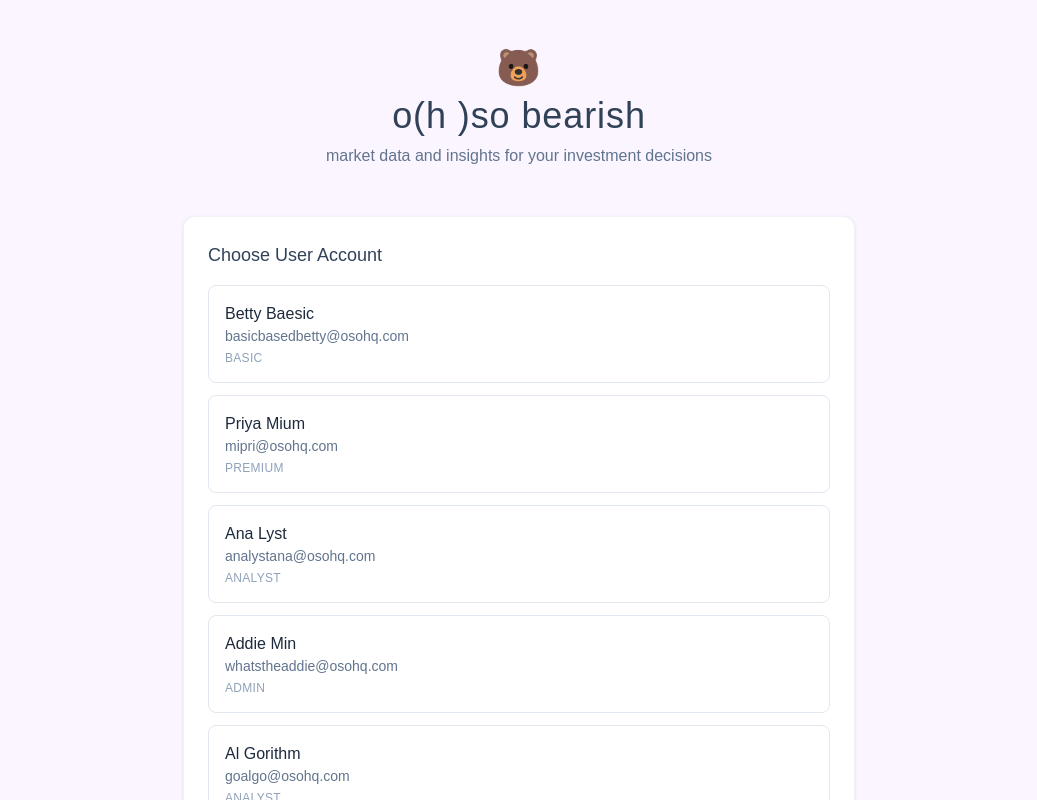
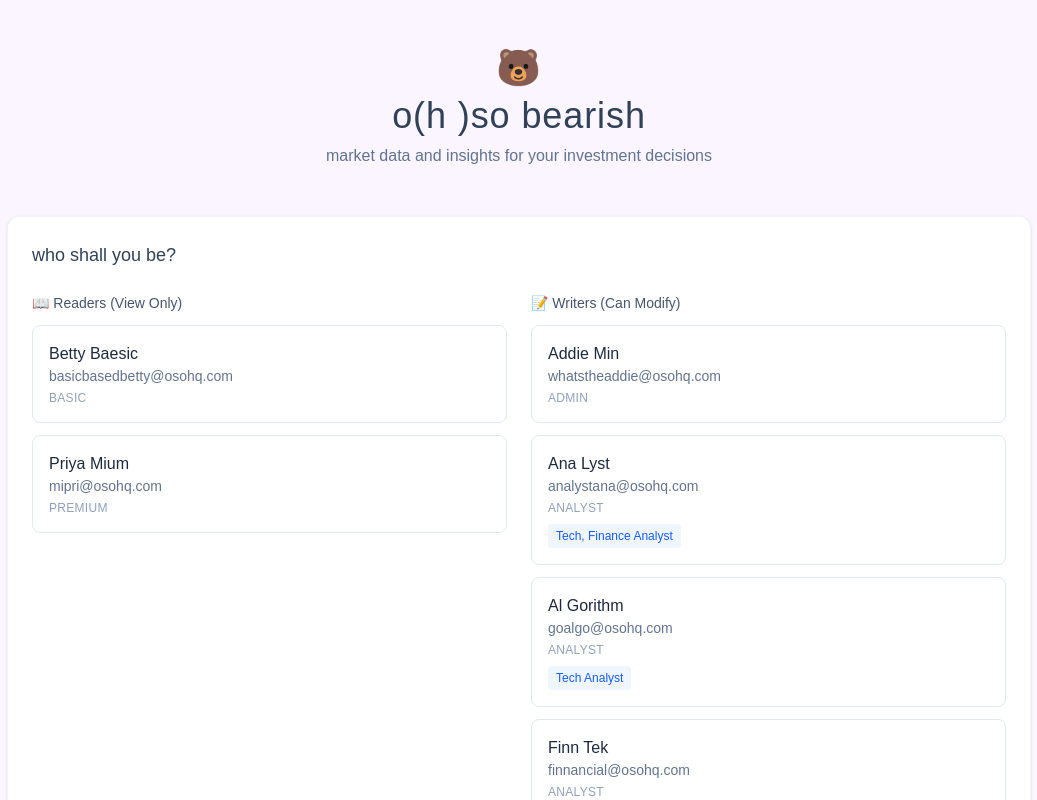
Before and after one commit to mkarroqe/oso-bearish, a Next.js app: page / in a window 1280 px wide. Shown: the top 800 px of the page, without its empty margins (121-1158 px from the left). Built offline with nearby package versions, Linux system fonts and the light colour scheme.

Commit message:
style: added tags to stock table, cols for users

```diff
--- a/app/page.tsx
+++ b/app/page.tsx
@@ -97,7 +97,7 @@ export default function Home() {
   if (!currentUser) {
     return (
       <div className="min-h-screen bg-purple-50 p-12">
-        <div className="max-w-2xl mx-auto">
+        <div className="max-w-5xl mx-auto">
           <div className="mb-12 text-center">
             <h1 className="text-4xl font-light text-slate-700 mb-2 tracking-wide">🐻</h1>
             <h1 className="text-4xl font-light text-slate-700 mb-2 tracking-wide">o(h )so bearish</h1>
@@ -111,7 +111,7 @@ export default function Home() {
 
   return (
     <div className="min-h-screen bg-purple-50 p-12">
-      <div className="max-w-7xl mx-auto">
+      <div className="max-w-full mx-auto px-4">
         <UserSwitcher />
 
         <div className="mb-8 text-center py-8 bg-blue-100 rounded-2xl shadow-sm border border-blue-200/50">
--- a/components/StockTable.tsx
+++ b/components/StockTable.tsx
@@ -63,6 +63,7 @@ export function StockTable({
             <tr className={sectionTitle ? "bg-slate-50/40 border-b border-slate-200/60" : "bg-slate-50/80 border-b border-slate-200/60"}>
               <th className="px-8 py-4 text-left font-medium text-slate-600 tracking-wide">Symbol</th>
               <th className="px-8 py-4 text-left font-medium text-slate-600 tracking-wide">Company</th>
+              <th className="px-8 py-4 text-left font-medium text-slate-600 tracking-wide">Tags</th>
               <th className="px-8 py-4 text-right font-medium text-slate-600 tracking-wide">Price</th>
               <th className="px-8 py-4 text-right font-medium text-slate-600 tracking-wide">Change</th>
               <th className="px-8 py-4 text-right font-medium text-slate-600 tracking-wide">Change %</th>
@@ -91,6 +92,22 @@ export function StockTable({
                     className="font-light text-left"
                     onUpdate={onStockUpdate || (() => {})}
                   />
+                </td>
+                <td className="px-8 py-4">
+                  <div className="flex gap-2">
+                    <span className="text-xs text-blue-600 bg-blue-50 px-2 py-1 rounded-full font-medium">
+                      {stock.industry}
+                    </span>
+                    {stock.isBasic ? (
+                      <span className="text-xs text-green-600 bg-green-50 px-2 py-1 rounded-full font-medium">
+                        Basic
+                      </span>
+                    ) : (
+                      <span className="text-xs text-orange-600 bg-orange-50 px-2 py-1 rounded-full font-medium">
+                        Premium
+                      </span>
+                    )}
+                  </div>
                 </td>
                 <td className="px-8 py-4 text-right font-mono text-slate-800 font-medium">
                   <EditableField
--- a/components/UserSwitcher.tsx
+++ b/components/UserSwitcher.tsx
@@ -1,16 +1,32 @@
 'use client';
 
 import { useUser } from '@/contexts/UserContext';
+import type { User } from '@/types/user';
 
 export function UserSwitcher() {
   const { currentUser, users, login, logout } = useUser();
 
   if (!currentUser) {
+    // Categorize users by their permissions
+    const readers = users.filter(user => ['basic', 'premium'].includes(user.role));
+    const writers = users.filter(user => ['analyst', 'admin'].includes(user.role));
+
+    const UserButton = ({ user }: { user: User }) => {
+      const getGroupBadge = () => {
+        if (user.role !== 'analyst' || !user.groups?.length) return null;
+
+        const groupNames = user.groups.map((group: string) =>
+          group.charAt(0).toUpperCase() + group.slice(1)
+        ).join(', ');
+
         return (
-      <div className="bg-white rounded-xl shadow-sm border border-slate-200/50 p-6">
-        <h2 className="text-lg font-medium text-slate-700 mb-4">Choose User Account</h2>
-        <div className="grid gap-3">
-          {users.map((user) => (
+          <div className="text-xs text-blue-600 bg-blue-50 px-2 py-1 rounded mt-2 inline-block">
+            {groupNames} Analyst
+          </div>
+        );
+      };
+
+      return (
         <button
           key={user.id}
           onClick={() => login(user.id)}
@@ -21,8 +37,35 @@ export function UserSwitcher() {
           <div className="text-xs text-slate-400 mt-1 uppercase tracking-wide">
             {user.role}
           </div>
+          {getGroupBadge()}
         </button>
-          ))}
+      );
+    };
+
+    return (
+      <div className="bg-white rounded-xl shadow-sm border border-slate-200/50 p-6">
+        <h2 className="text-lg font-medium text-slate-700 mb-6">who shall you be?</h2>
+
+        <div className="grid grid-cols-2 gap-6">
+          {/* Readers Column */}
+          <div>
+            <h3 className="text-sm font-medium text-slate-600 mb-3 flex items-center gap-2">
+              📖 Readers (View Only)
+            </h3>
+            <div className="grid gap-3">
+              {readers.map((user) => <UserButton key={user.id} user={user} />)}
+            </div>
+          </div>
+
+          {/* Writers Column */}
+          <div>
+            <h3 className="text-sm font-medium text-slate-600 mb-3 flex items-center gap-2">
+              📝 Writers (Can Modify)
+            </h3>
+            <div className="grid gap-3">
+              {writers.map((user) => <UserButton key={user.id} user={user} />)}
+            </div>
+          </div>
         </div>
       </div>
     );
@@ -40,6 +83,13 @@ export function UserSwitcher() {
           <div className="font-medium text-slate-800">{currentUser.firstName} {currentUser.lastName}</div>
           <div className="text-sm text-slate-500">
             {currentUser.role.charAt(0).toUpperCase() + currentUser.role.slice(1)} Account
+            {currentUser.role === 'analyst' && currentUser.groups?.length > 0 && (
+              <span className="ml-2 text-xs text-blue-600 bg-blue-50 px-2 py-0.5 rounded">
+                {currentUser.groups.map((group: string) =>
+                  group.charAt(0).toUpperCase() + group.slice(1)
+                ).join(', ')} Analyst
+              </span>
+            )}
           </div>
         </div>
       </div>
--- a/data/mock-stocks.ts
+++ b/data/mock-stocks.ts
@@ -11,6 +11,7 @@ export let mockStocks: Stock[] = [
     marketCap: 412000000000,
     recommendation: 'buy',
     isBasic: true,
+    industry: 'ETF',
   },
   {
     symbol: 'VTI',
@@ -22,6 +23,7 @@ export let mockStocks: Stock[] = [
     marketCap: 275000000000,
     recommendation: 'buy',
     isBasic: true,
+    industry: 'ETF',
   },
   {
     symbol: 'JNJ',
@@ -33,6 +35,7 @@ export let mockStocks: Stock[] = [
     marketCap: 430000000000,
     recommendation: 'hold',
     isBasic: false,
+    industry: 'Healthcare',
   },
   {
     symbol: 'JPM',
@@ -44,6 +47,7 @@ export let mockStocks: Stock[] = [
     marketCap: 450000000000,
     recommendation: 'buy',
     isBasic: false,
+    industry: 'Financial Services',
   },
   {
     symbol: 'UNH',
@@ -55,6 +59,7 @@ export let mockStocks: Stock[] = [
     marketCap: 490000000000,
     recommendation: 'buy',
     isBasic: false,
+    industry: 'Healthcare',
   },
   {
     symbol: 'PFE',
@@ -66,6 +71,7 @@ export let mockStocks: Stock[] = [
     marketCap: 165000000000,
     recommendation: 'hold',
     isBasic: false,
+    industry: 'Healthcare',
   },
   {
     symbol: 'XOM',
@@ -77,6 +83,7 @@ export let mockStocks: Stock[] = [
     marketCap: 485000000000,
     recommendation: 'buy',
     isBasic: false,
+    industry: 'Energy',
   },
   {
     symbol: 'NVDA',
@@ -88,6 +95,7 @@ export let mockStocks: Stock[] = [
     marketCap: 2150000000000,
     recommendation: 'buy',
     isBasic: true,
+    industry: 'Technology',
   },
   {
     symbol: 'GOOGL',
@@ -99,6 +107,7 @@ export let mockStocks: Stock[] = [
     marketCap: 1750000000000,
     recommendation: 'buy',
     isBasic: true,
+    industry: 'Technology',
   },
   {
     symbol: 'META',
@@ -110,6 +119,7 @@ export let mockStocks: Stock[] = [
     marketCap: 1080000000000,
     recommendation: 'buy',
     isBasic: true,
+    industry: 'Technology',
   },
   {
     symbol: 'AAPL',
@@ -121,6 +131,7 @@ export let mockStocks: Stock[] = [
     marketCap: 2840000000000,
     recommendation: 'hold',
     isBasic: false,
+    industry: 'Technology',
   },
   {
     symbol: 'MSFT',
@@ -132,6 +143,7 @@ export let mockStocks: Stock[] = [
     marketCap: 2810000000000,
     recommendation: 'hold',
     isBasic: false,
+    industry: 'Technology',
   },
   {
     symbol: 'BRK.A',
@@ -143,6 +155,7 @@ export let mockStocks: Stock[] = [
     marketCap: 785000000000,
     recommendation: 'hold',
     isBasic: false,
+    industry: 'Financial Services',
   },
   {
     symbol: 'TSLA',
@@ -154,6 +167,7 @@ export let mockStocks: Stock[] = [
     marketCap: 790000000000,
     recommendation: 'sell',
     isBasic: false,
+    industry: 'Automotive',
   },
   {
     symbol: 'AMZN',
@@ -165,5 +179,6 @@ export let mockStocks: Stock[] = [
     marketCap: 1580000000000,
     recommendation: 'sell',
     isBasic: false,
+    industry: 'Technology',
   }
 ];
--- a/data/mock-users.ts
+++ b/data/mock-users.ts
@@ -19,20 +19,20 @@ export const mockUsers: User[] = [
   },
   {
     id: '3',
+    firstName: 'Addie',
+    lastName: 'Min',
+    email: 'whatstheaddie@osohq.com',
+    role: 'admin',
+    groups: []
+  },
+  {
+    id: '4',
     firstName: 'Ana',
     lastName: 'Lyst',
     email: 'analystana@osohq.com',
     role: 'analyst',
     analyst_type: 'super',
     groups: ['tech', 'finance']
-  },
-  {
-    id: '4',
-    firstName: 'Addie',
-    lastName: 'Min',
-    email: 'whatstheaddie@osohq.com',
-    role: 'admin',
-    groups: []
   },
   {
     id: '5',
--- a/lib/oso-client.ts
+++ b/lib/oso-client.ts
@@ -33,6 +33,7 @@ class OsoStock {
   marketCap: number;
   recommendation: string;
   isBasic: boolean;
+  industry: string;
 
   constructor(stock: Stock) {
     this.symbol = stock.symbol;
@@ -44,6 +45,7 @@ class OsoStock {
     this.marketCap = stock.marketCap;
     this.recommendation = stock.recommendation;
     this.isBasic = stock.isBasic;
+    this.industry = stock.industry;
   }
 }
 
@@ -181,7 +183,8 @@ export async function canModifyStock(user: User): Promise<boolean> {
     volume: 0,
     marketCap: 0,
     recommendation: 'hold',
-    isBasic: false
+    isBasic: false,
+    industry: ''
   });
   return oso.isAllowed(osoUser, 'modify' as Action, stock);
 }
--- a/types/polar-types.ts
+++ b/types/polar-types.ts
@@ -28,6 +28,7 @@ export interface Stock {
   marketCap: number;
   recommendation: "buy" | "hold" | "sell";
   isBasic: boolean;
+  industry: string;
 }
 
 export interface Recommendation {
```
Also changed, not shown: 1 other file (tests, documents, lock files or other folders). Lines whose indentation alone changed are shown as unchanged.
